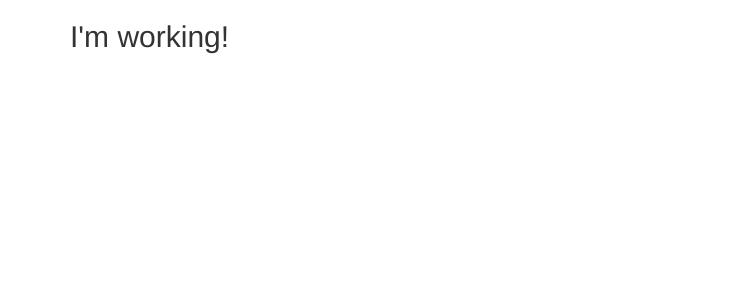
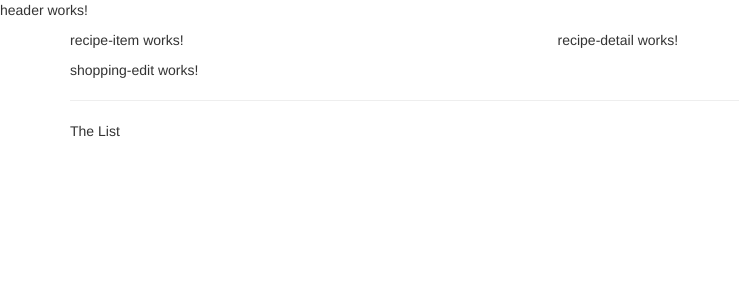
Before and after one commit to mapys/Pure-Breeze, an Angular app: page / in a window 1280 px wide. Shown: the top 300 px of the page, without its empty margins (0-739 px from the left). Built offline with nearby package versions, Linux system fonts and the light colour scheme.

Commit message:
Lesson 48

```diff
--- a/src/app/app.component.html
+++ b/src/app/app.component.html
@@ -1,7 +1,9 @@
+<app-header></app-header>
 <div class="container">
     <div class="row">
         <div class="col-md-12">
-            <h2>I'm working!</h2>
+            <app-recipes></app-recipes>
+            <app-shopping-list></app-shopping-list>
         </div>
     </div>
 </div>
--- a/src/app/recipes/recipe-list/recipe-list.component.html
+++ b/src/app/recipes/recipe-list/recipe-list.component.html
@@ -1 +1 @@
-<p>recipe-list works!</p>
+<app-recipe-item></app-recipe-item>
--- a/src/app/recipes/recipes.component.html
+++ b/src/app/recipes/recipes.component.html
@@ -1 +1,8 @@
-<p>recipes works!</p>
+<div class="row">
+  <div class="col-md-5">
+    <app-recipe-list></app-recipe-list>
+  </div>
+  <div class="col-md-7">
+    <app-recipe-detail></app-recipe-detail>
+  </div>
+</div>
--- a/src/app/shopping-list/shopping-list.component.html
+++ b/src/app/shopping-list/shopping-list.component.html
@@ -1 +1,7 @@
-<p>shopping-list works!</p>
+<div class="row">
+  <div class="col-xs-10">
+    <app-shopping-edit></app-shopping-edit>
+    <hr>
+    The List
+  </div>
+</div>
```
